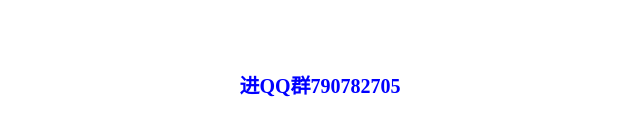
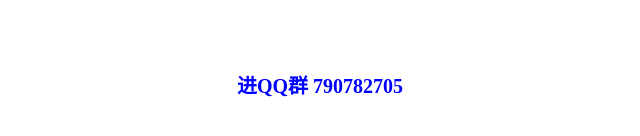
Before and after one commit to Shduwidndbuqis/qq-group-site, a plain HTML site: page index.html in a window 1280 px wide. Shown: the part 276-412 px from the top of the page, 320-960 px from the left. Drawn offline with Linux system fonts and the light colour scheme.

Commit message:
Fix spacing in main tag text

```diff
--- a/index.html
+++ b/index.html
@@ -21,6 +21,6 @@
   </style>
 </head>
 <body>
-  <main>进QQ群790782705</main>
+  <main>进QQ群 790782705</main>
 </body>
 </html>
```
